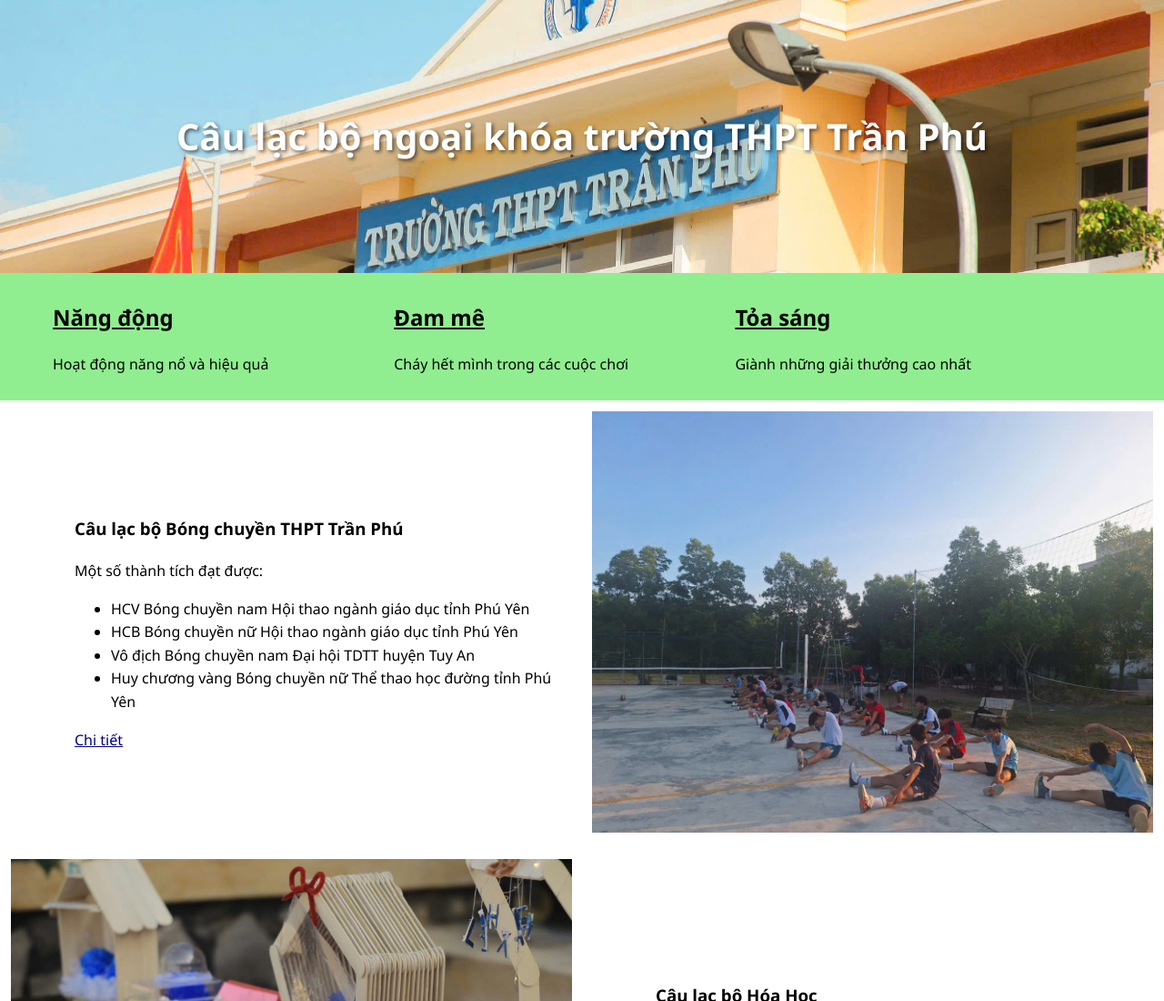
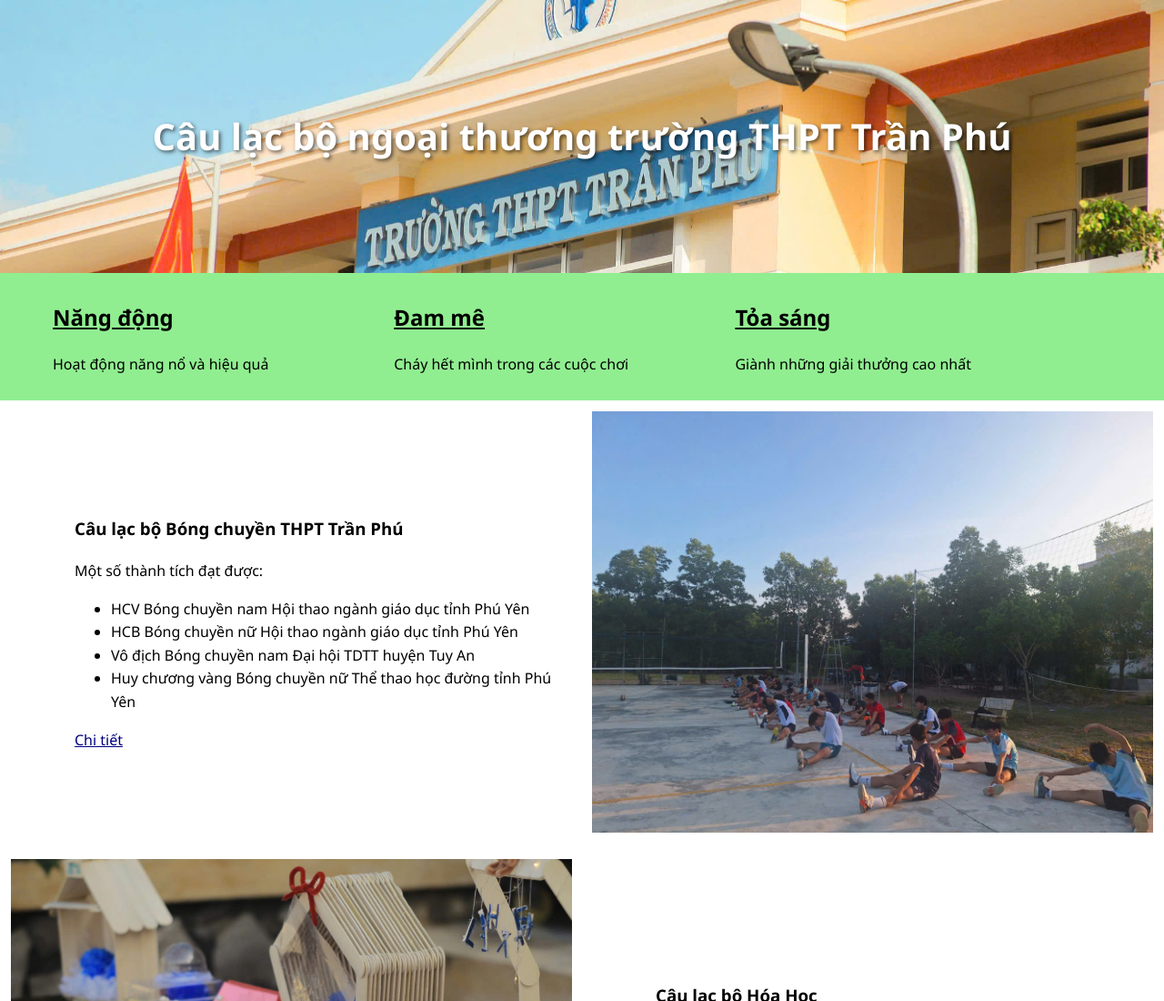
Before and after one commit to ltmh0603/lethimyhai12d, a plain HTML site: page index.html in a window 1280 px wide. Shown: the top 1100 px of the page at 91% size. Drawn offline with Linux system fonts and the light colour scheme.

Commit message:
Update index.html

```diff
--- a/index.html
+++ b/index.html
@@ -11,7 +11,7 @@
 <body>
     <header>
         <div class="banner">
-            <h1>Câu lạc bộ ngoại khóa trường THPT Trần Phú</h1>
+            <h1>Câu lạc bộ ngoại thương trường THPT Trần Phú</h1>
         </div>
         <div class="slogan">
             <div class="row">
```
